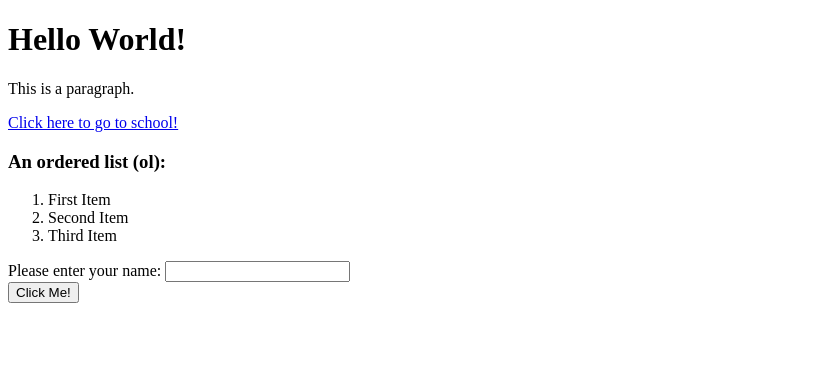
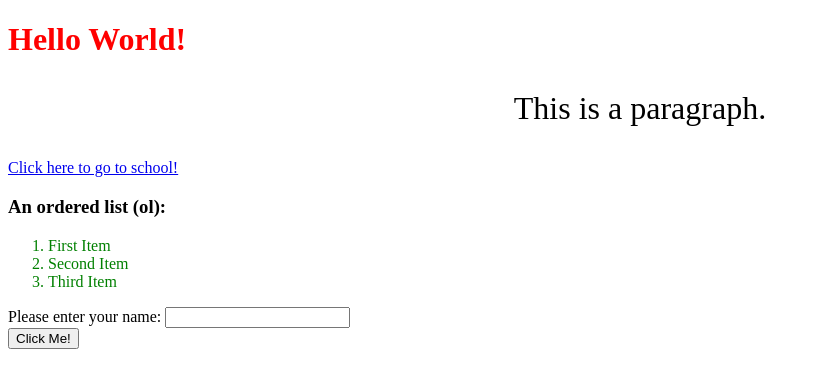
Before and after one commit to Btate712/Basic-Web-Page-Construction, a plain HTML site: page index.html in a window 1280 px wide. Shown: the whole page, without its empty margins (0-820 px from the left). Drawn offline with Linux system fonts and the light colour scheme.

Commit message:
added some simple css

```diff
--- a/index.html
+++ b/index.html
@@ -1,7 +1,8 @@
 <!DOCTYPE html>
 <html>
 <head>
-<title>Some Other Title...</title>
+  <link rel="stylesheet" href="style.css" />
+  <title>Some Other Title...</title>
 </head>
 <body>
 
--- /dev/null
+++ b/style.css
@@ -0,0 +1,12 @@
+h1 {
+  color: red;
+}
+
+li {
+  color: green;
+}
+
+p {
+  font-size: 2em;
+  text-align: center;
+}
```
